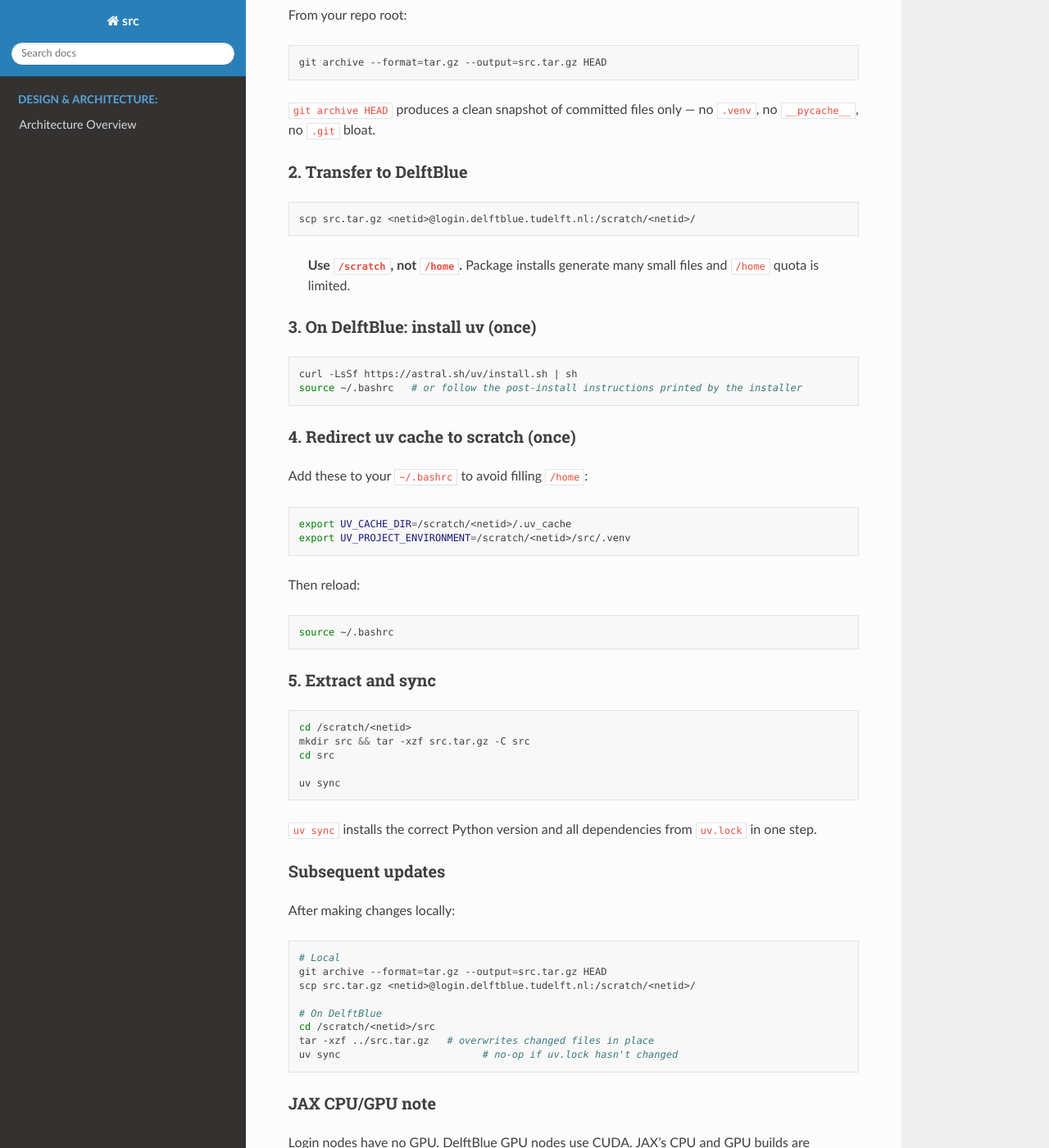
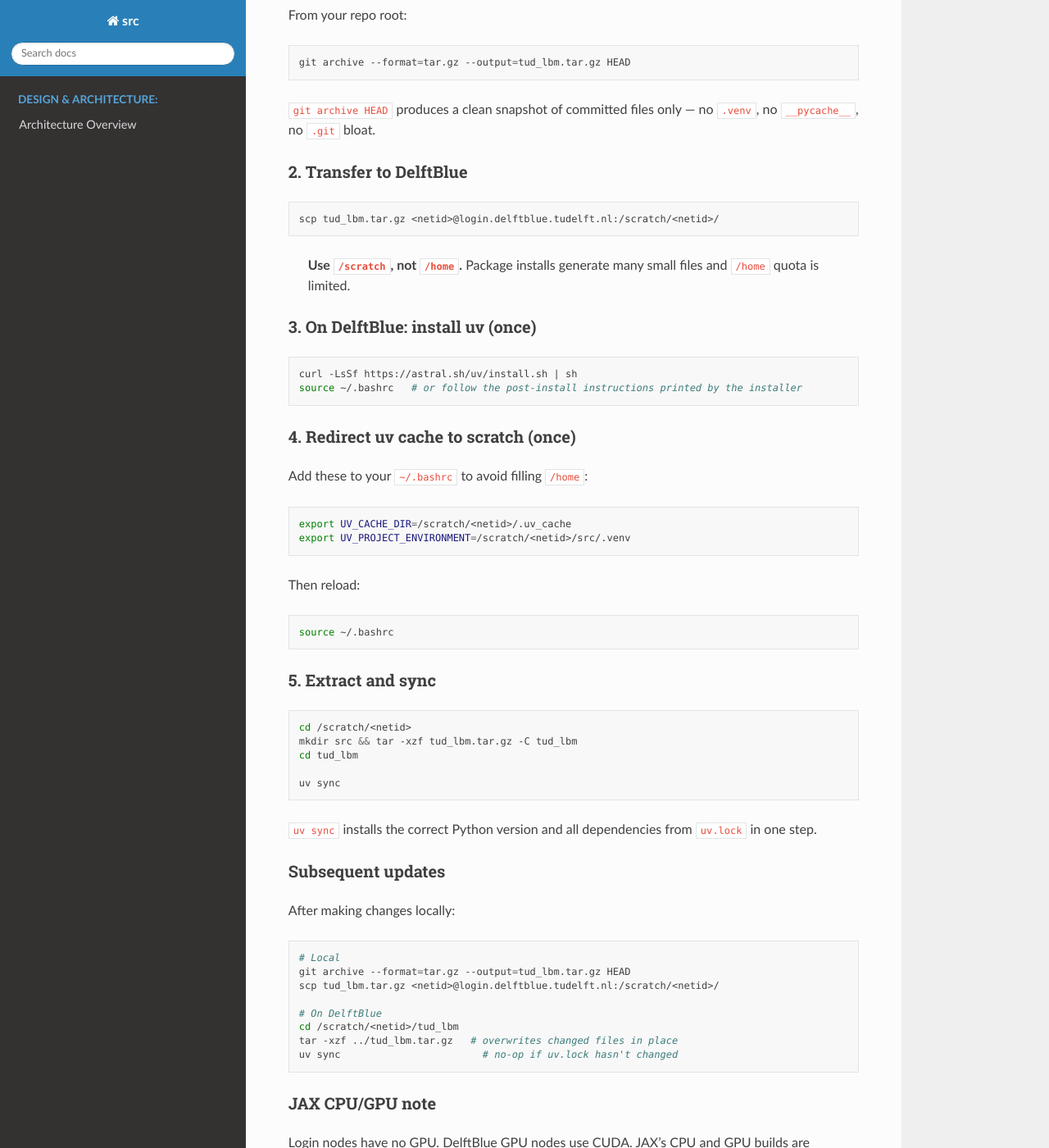
Before and after one commit to szkuds/TUD_LBM, a Sphinx documentation site: the page built from docs/notes/README.dev.md, in a window 1280 px wide and 1400 px high, scrolled down 2643 px. Shown: the whole window at 82% size. Built offline with Sphinx 7.4.7 and the Read the Docs theme 3.1.0, drawn with Linux system fonts in a browser that asks for light colours; pages that are not in the unit, such as notebooks, are missing from menus.

Commit message:
final dir changes

````diff
--- a/docs/notes/README.dev.md
+++ b/docs/notes/README.dev.md
@@ -117,7 +117,7 @@ Ensure the following files are committed in your local repo before archiving:
 From your repo root:
 
 ```bash
-git archive --format=tar.gz --output=src.tar.gz HEAD
+git archive --format=tar.gz --output=tud_lbm.tar.gz HEAD
 ```
 
 `git archive HEAD` produces a clean snapshot of committed files only — no `.venv`, no `__pycache__`, no `.git` bloat.
@@ -125,7 +125,7 @@ git archive --format=tar.gz --output=src.tar.gz HEAD
 ### 2. Transfer to DelftBlue
 
 ```bash
-scp src.tar.gz <netid>@login.delftblue.tudelft.nl:/scratch/<netid>/
+scp tud_lbm.tar.gz <netid>@login.delftblue.tudelft.nl:/scratch/<netid>/
 ```
 
 > **Use `/scratch`, not `/home`.** Package installs generate many small files and `/home` quota is limited.
@@ -156,8 +156,8 @@ source ~/.bashrc
 
 ```bash
 cd /scratch/<netid>
-mkdir src && tar -xzf src.tar.gz -C src
-cd src
+mkdir src && tar -xzf tud_lbm.tar.gz -C tud_lbm
+cd tud_lbm
 
 uv sync
 ```
@@ -170,12 +170,12 @@ After making changes locally:
 
 ```bash
 # Local
-git archive --format=tar.gz --output=src.tar.gz HEAD
-scp src.tar.gz <netid>@login.delftblue.tudelft.nl:/scratch/<netid>/
+git archive --format=tar.gz --output=tud_lbm.tar.gz HEAD
+scp tud_lbm.tar.gz <netid>@login.delftblue.tudelft.nl:/scratch/<netid>/
 
 # On DelftBlue
-cd /scratch/<netid>/src
-tar -xzf ../src.tar.gz   # overwrites changed files in place
+cd /scratch/<netid>/tud_lbm
+tar -xzf ../tud_lbm.tar.gz   # overwrites changed files in place
 uv sync                        # no-op if uv.lock hasn't changed
 ```
 
````
